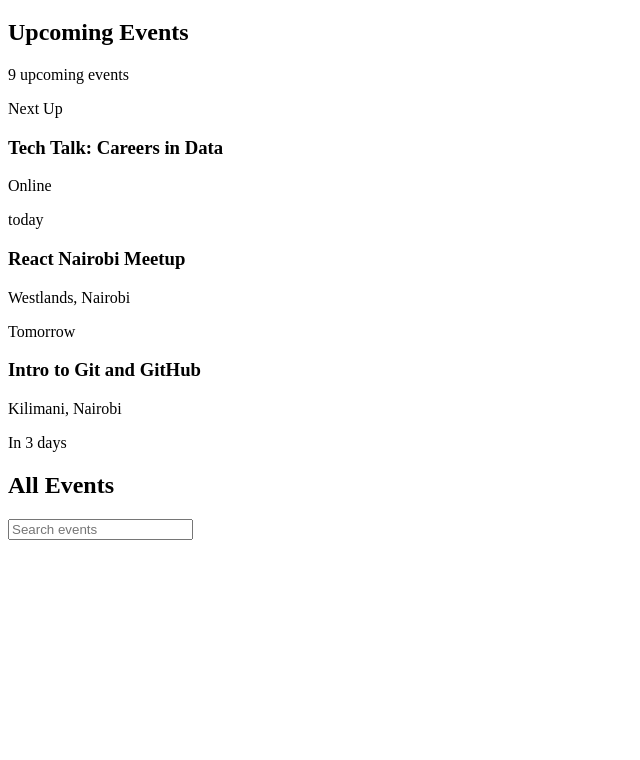
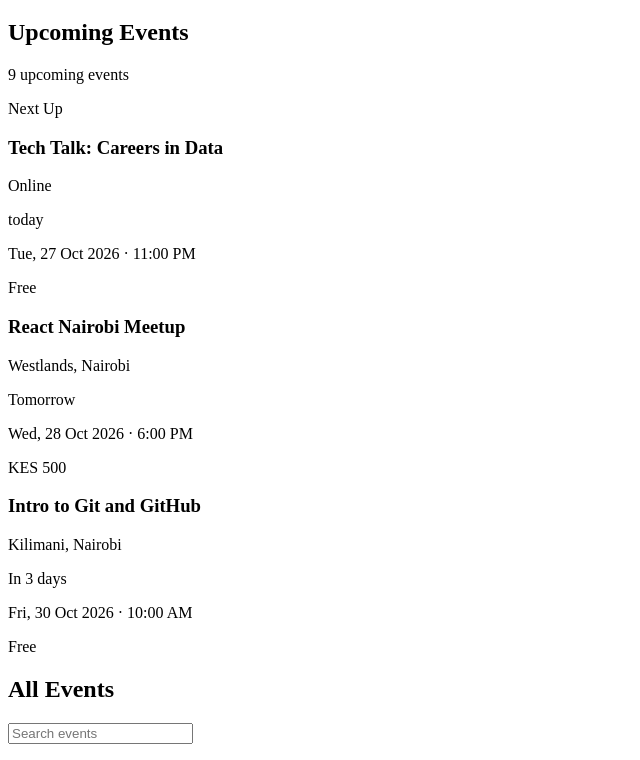
Before and after one commit to macklenton/events_board, a plain HTML site: page index.html in a window 1280 px wide. Shown: the part 61-821 px from the top of the page, without its empty margins (0-640 px from the left). Before the commit the page ends 800 px from the top, so only its background shows below. Drawn offline with Linux system fonts and the light colour scheme.

Commit message:
Add format date function, price function and displayed them on the html

```diff
--- a/index.html
+++ b/index.html
@@ -22,6 +22,10 @@
         <h2>All Events</h2>
         <input id="search"  type="search" placeholder="Search events" />
         <div id="category-filters"></div>
+        <div>
+          <div id="upcoming-events"></div>
+          <div id="past-events"></div>
+        </div>
         <p id="results-count"></p>
         <ul id="event-list"></ul>
       </section>
--- a/script.js
+++ b/script.js
@@ -2,10 +2,13 @@
 const upcomingList= document.getElementById("upcoming-list");
 const eventList = document.getElementById("event-list");
 const resultsCount = document.getElementById("results-count")
+const upcomingEvents = document.getElementById("upcoming-events");
+const pastEvents = document.getElementById("past-events")
 console.log("Upcoming summary:", upcomingSummary);
 console.log("Upcoming list:", upcomingList);
 console.log("Event list:", eventList);
 console.log("Results count:", resultsCount);
+
 
 function daysFromNow(days, hour) {
     const date = new Date();
@@ -13,12 +16,33 @@
     // Move the date forward by the specified number of days
     date.setDate(date.getDate() + days);
 
-    // Add zero to single-digit numbers
-    const pad = (n) => String(n).padStart(2, "0");
+    // Set Hours
+    date.setHours(hour, 0,0,0);
+    // Return the date
+    return date;
+}
 
-    // Return the date and time
-    return `${date.getFullYear()}-${pad(date.getMonth() + 1)}-${pad(date.getDate())}T${pad(hour)}:00`;
+function formatDate(event) {
+    const date = new Date(event.date);
+
+    const datePart = date.toLocaleDateString("en-GB", {
+        weekday: "short",
+        day: "2-digit",
+        month: "short",
+        year: "numeric"
+    });
+
+    const timePart = date.toLocaleTimeString("en-US", {
+        hour: "numeric",
+        minute: "2-digit",
+        hour12: true
+    });
+
+    return `${datePart} · ${timePart}`;
 }
+
+
+
 
 let events = [
     {
@@ -132,6 +156,7 @@
 ];
 
 console.log( "Total events:", events.length);
+console.log(formatDate(events[0]));
 
 // FILTER & SORTING
 const getupComingEvents =  events.filter((event)=> {
@@ -215,7 +240,27 @@
     eventDay.textContent = getDayLabel(event);
     eventItem.appendChild(eventDay);
 
+    const eventDate = document.createElement("p");
+    eventDate.textContent = formatDate(event);
+    eventItem.appendChild(eventDate);
+
+    const eventPrice = document.createElement("p");
+    eventPrice.textContent = formatEeventPrice(event);
+    eventItem.appendChild(eventPrice)
+
+
     upcomingList.appendChild(eventItem)
 });
 console.log("Upcoming events:", getupComingEvents);
 console.log("Next three events:", nextThreeEvents);
+
+
+// PRICE FUNCTION
+function formatEeventPrice(event){
+    if( event.price === 0){
+        return "Free"
+    }
+    else{
+        return `KES ${event.price }`
+    }
+}
```
